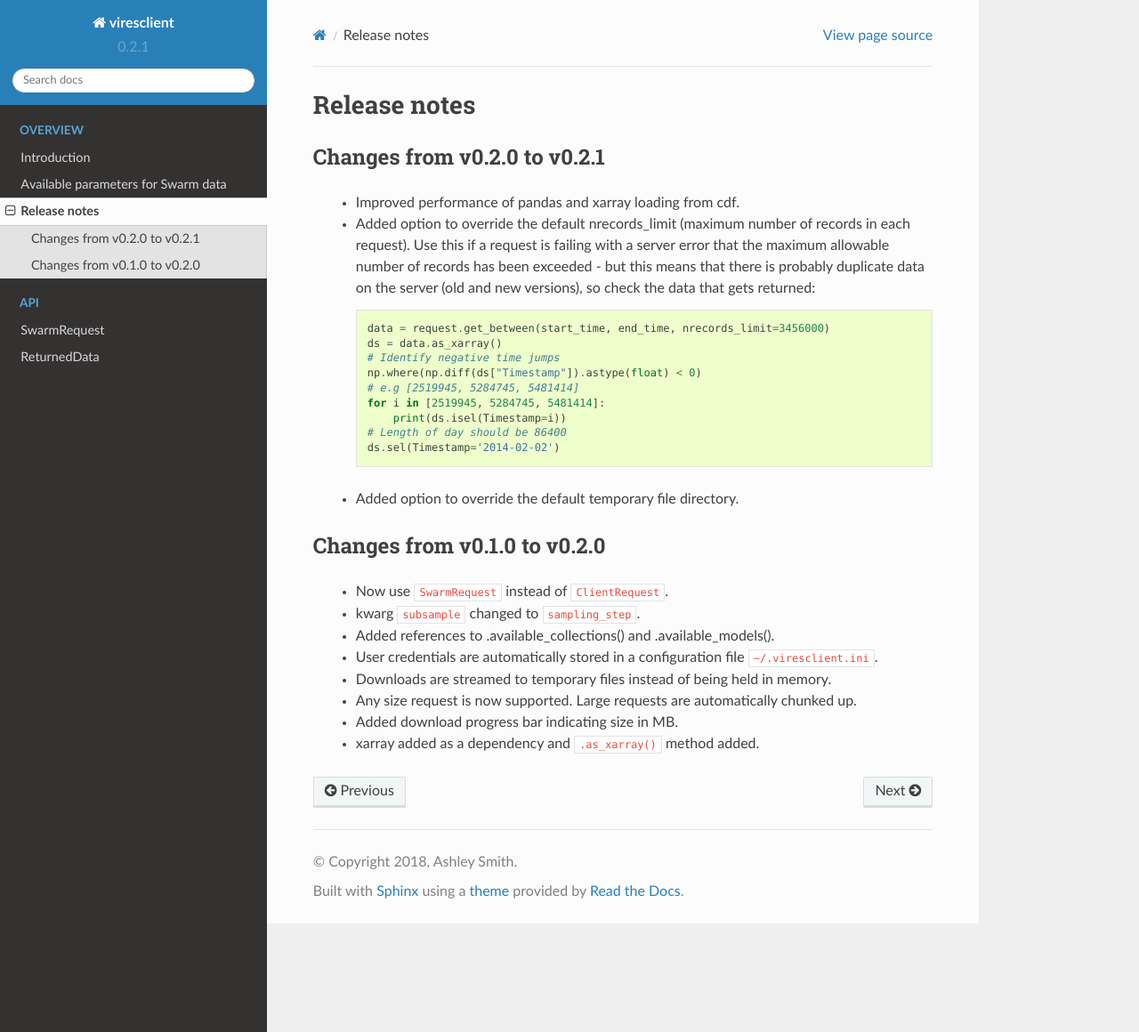
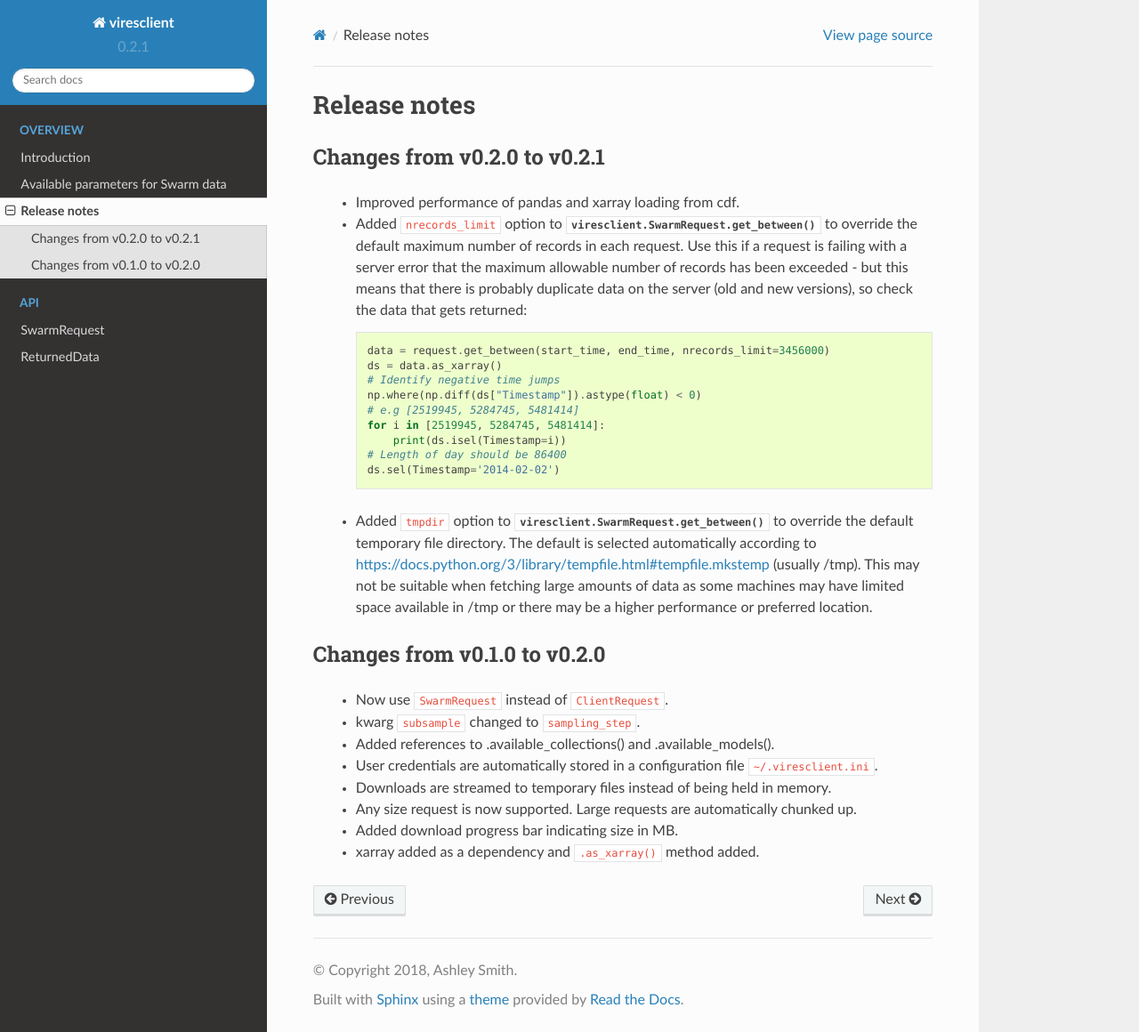
Before and after one commit to ESA-VirES/VirES-Python-Client, a Sphinx documentation site: the page built from docs/release_notes.rst, in a window 1280 px wide and 1160 px high. Shown: the whole window at 89% size. Built offline with Sphinx 7.4.7 and the Read the Docs theme 2.0.0, drawn with Linux system fonts in a browser that asks for light colours; formulas are drawn with MathJax 3; pages that are not in the unit, such as notebooks, are missing from menus.

Commit message:
Minor fixes to the docs.

```diff
--- a/docs/readme.rst
+++ b/docs/readme.rst
@@ -16,7 +16,9 @@
 Installation
 ------------
 
-Python ≥ 3.5 is required for full support. Python 3.4 can also be used, but conversion from CDF to pandas/xarray is not supported - you can still download and save CDF files - ``.to_file()``, or download as CSV files and convert to pandas - ``as_dataframe()``. (Partial?) support for 2.7 and 3.4 could be added in the future, but their usage is not recommended (https://python3statement.org/).
+Python ≥ 3.5 is required for full support.
+
+Python 3.4 can also be used, but conversion from CDF to pandas/xarray is not supported - you can still download and save CDF files - :meth:`viresclient.ReturnedData.to_file`, or download as CSV files and convert to pandas - :meth:`viresclient.ReturnedData.as_dataframe`. (Partial?) support for 2.7 and 3.4 could be added in the future, but their usage is not recommended (https://python3statement.org/).
 
 It can currently be installed with::
 
--- a/docs/release_notes.rst
+++ b/docs/release_notes.rst
@@ -5,7 +5,7 @@
 -----------------------------
 
  - Improved performance of pandas and xarray loading from cdf.
- - Added option to override the default nrecords_limit (maximum number of records in each request). Use this if a request is failing with a server error that the maximum allowable number of records has been exceeded - but this means that there is probably duplicate data on the server (old and new versions), so check the data that gets returned::
+ - Added ``nrecords_limit`` option to :meth:`viresclient.SwarmRequest.get_between` to override the default maximum number of records in each request. Use this if a request is failing with a server error that the maximum allowable number of records has been exceeded - but this means that there is probably duplicate data on the server (old and new versions), so check the data that gets returned::
 
     data = request.get_between(start_time, end_time, nrecords_limit=3456000)
     ds = data.as_xarray()
@@ -17,7 +17,7 @@
     # Length of day should be 86400
     ds.sel(Timestamp='2014-02-02')
 
- - Added option to override the default temporary file directory.
+ - Added ``tmpdir`` option to :meth:`viresclient.SwarmRequest.get_between` to override the default temporary file directory. The default is selected automatically according to https://docs.python.org/3/library/tempfile.html#tempfile.mkstemp (usually /tmp). This may not be suitable when fetching large amounts of data as some machines may have limited space available in /tmp or there may be a higher performance or preferred location.
 
 Changes from v0.1.0 to v0.2.0
 -----------------------------
```
Also changed, not shown: 3 other files.
